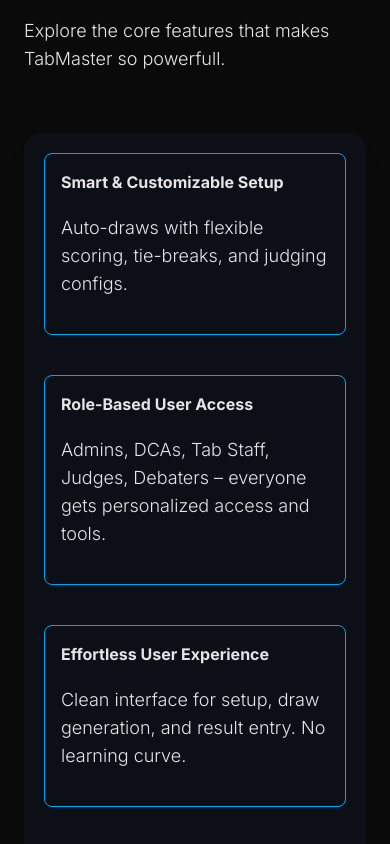
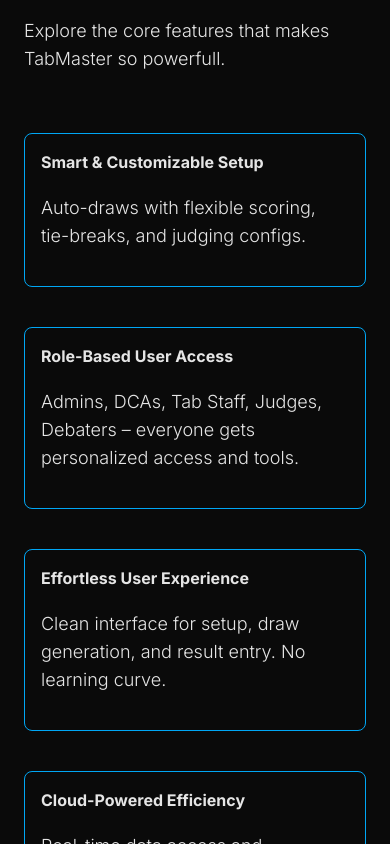
Before and after one commit to Ferdus615/TabMaster, a Next.js app: page / in a window 390 px wide. Shown: the part 1040-1884 px from the top of the page. Built offline with nearby package versions, Linux system fonts and the light colour scheme.

Commit message:
updated the ui and the bg of final-cta

```diff
--- a/components/landing_page/Feature.jsx
+++ b/components/landing_page/Feature.jsx
@@ -9,7 +9,7 @@
       <p className="text-lg font-light sm:text-center mb-15">
         Explore the core features that makes TabMaster so powerfull.
       </p>
-      <div className="card-grid div-bg">
+      <div className="card-grid">
         {[
           {
             title: "Smart & Customizable Setup",
--- a/components/landing_page/Final-CTA.jsx
+++ b/components/landing_page/Final-CTA.jsx
@@ -3,7 +3,7 @@
 
 const FinalCTA = () => {
   return (
-    <div className="flex flex-col mx-auto max-w-6xl gap-10 justify-center p-5 mb-20 sm:gap-20 sm:flex-row sm:items-center">
+    <div className="div-bg flex flex-col mx-auto max-w-6xl gap-10 justify-center p-5 mb-20 sm:gap-20 sm:flex-row sm:items-center">
       <video
         autoPlay
         loop
@@ -34,6 +34,6 @@
       </div>
     </div>
   );
-}
+};
 
 export default FinalCTA;
--- a/components/landing_page/Roles.jsx
+++ b/components/landing_page/Roles.jsx
@@ -51,7 +51,7 @@
         </p>
       </div>
 
-      <div className="div-bg flex flex-col items-center gap-10">
+      <div className="flex flex-col items-center gap-10">
         <div id="btns" className="flex flex-wrap gap-3 ">
           {Object.keys(roleAct).map((role) => {
             return (
```
